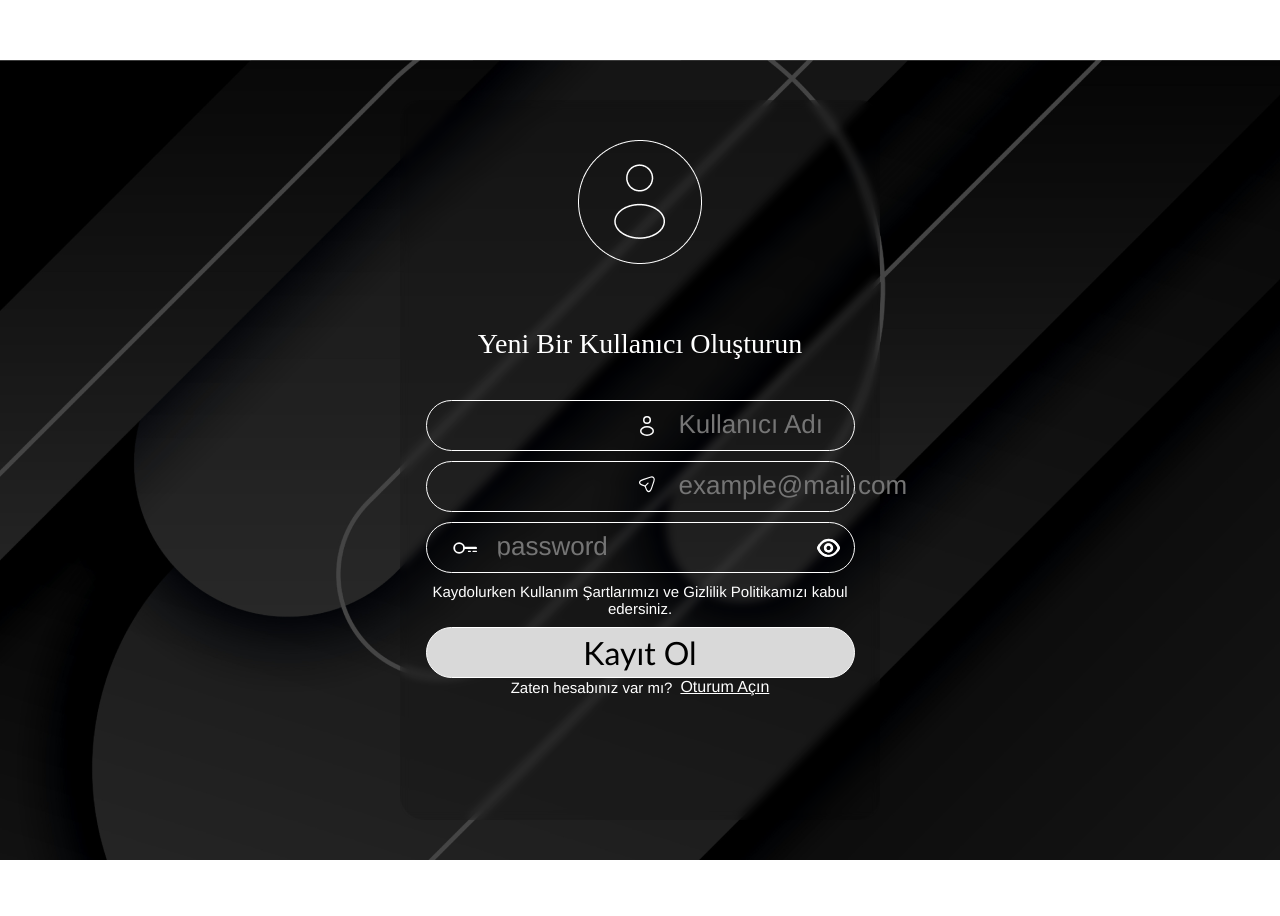
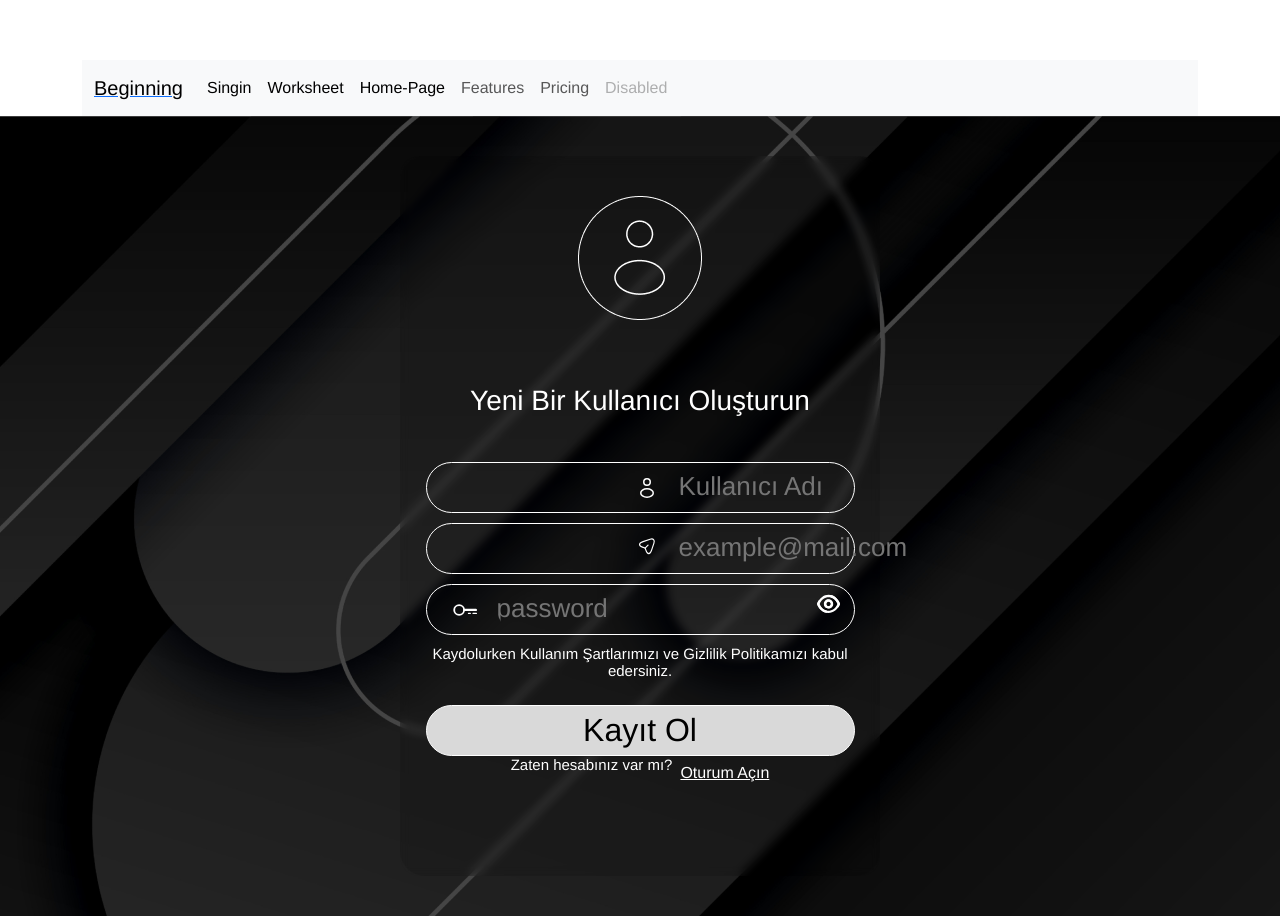
Before and after one commit to mahmali/vue-baslangic-uygulamalar, a Vue app: page /singin in a window 1280 px wide. Before the commit the page ends 860 px from the top, so only its background shows below. Built offline with nearby package versions, Linux system fonts and the light colour scheme.

Commit message:
Worksheet add

```diff
--- a/index.html
+++ b/index.html
@@ -4,6 +4,7 @@
     <meta charset="utf-8">
     <meta name="viewport" content="width=device-width,initial-scale=1.0">
     <title>Sing in</title>
+    <link href="https://cdn.jsdelivr.net/npm/bootstrap@5.3.0-alpha1/dist/css/bootstrap.min.css" rel="stylesheet" integrity="sha384-GLhlTQ8iRABdZLl6O3oVMWSktQOp6b7In1Zl3/Jr59b6EGGoI1aFkw7cmDA6j6gD" crossorigin="anonymous">
     <link rel="stylesheet" href="src/styles/app.css">
 
   </head>
@@ -11,5 +12,8 @@
   <body>
     <div id="app"><p>html sayfasi</p></div>
     <!-- built files will be auto injected -->
+    <script src="https://cdn.jsdelivr.net/npm/@popperjs/core@2.11.6/dist/umd/popper.min.js" integrity="sha384-oBqDVmMz9ATKxIep9tiCxS/Z9fNfEXiDAYTujMAeBAsjFuCZSmKbSSUnQlmh/jp3" crossorigin="anonymous"></script>
+    <script src="https://cdn.jsdelivr.net/npm/bootstrap@5.3.0-alpha1/dist/js/bootstrap.min.js" integrity="sha384-mQ93GR66B00ZXjt0YO5KlohRA5SY2XofN4zfuZxLkoj1gXtW8ANNCe9d5Y3eG5eD" crossorigin="anonymous"></script>
+    <script src="https://cdn.jsdelivr.net/npm/bootstrap@5.3.0-alpha1/dist/js/bootstrap.bundle.min.js" integrity="sha384-w76AqPfDkMBDXo30jS1Sgez6pr3x5MlQ1ZAGC+nuZB+EYdgRZgiwxhTBTkF7CXvN" crossorigin="anonymous"></script>
   </body>
 </html>
--- a/src/App.vue
+++ b/src/App.vue
@@ -1,17 +1,18 @@
 <template>
   <div id="app">
+    <appheader></appheader>
     <router-view></router-view>
   </div>
 </template>
 
 <script>
 
-import calismasayfasi from './components/Calismasayfasi.vue'
+import header from './components/page/header.vue'
 
 export default {
   name: 'App',
   components: {
-    calisma: calismasayfasi
+    appheader: header
   }
 }
 </script>
--- a/src/components/Singin.vue
+++ b/src/components/Singin.vue
@@ -1,22 +1,24 @@
 <template>
-  <div class="container">
+  <div class="container-fluid">
+    <div class="col-md-12">
+      <div class="row">
         <div class="wrapper">
           <div class="img">
-        <img id="img" src="../assets/singin/İcon 124px.png" height="124" width="124"/>
+            <img id="img" src="../assets/singin/İcon 124px.png" alt="#" height="124" width="124"/>
           </div>
-      <p id="h1" style="font-family: Poppins">Yeni Bir Kullanıcı Oluşturun</p>
+          <p id="h1" >Yeni Bir Kullanıcı Oluşturun</p>
           <div class="input-user">
-        <img id="icon" src="../assets/singin/user-icon.svg" width="24" height="24" />
+            <img id="icon" src="../assets/singin/user-icon.svg" width="24" height="24" alt="#" />
             <input style="color: white" type="text" placeholder="Kullanıcı Adı">
           </div>
           <div class="input-user">
-        <img id="icon" src="../assets/singin/email-icon.svg" width="24" height="24" />
+            <img id="icon" src="../assets/singin/email-icon.svg" width="24" height="24" alt="#"/>
             <input style="color: white" type="email" placeholder="example@mail.com">
           </div>
           <div class="input-user">
-        <img id="icon" src="../assets/singin/password-icon.svg" width="24" height="24" />
+            <img id="icon" src="../assets/singin/password-icon.svg" width="24" height="24" alt="#"/>
             <input id="input_Password" style="color: white" type="password" placeholder="password">
-        <img id="eye" src="../assets/singin/eyelash.svg" width="24" height="24">
+            <img id="eye" src="../assets/singin/eyelash.svg" width="24" height="24" alt="#">
           </div>
           <p id="txt-ks">Kaydolurken Kullanım Şartlarımızı ve Gizlilik Politikamızı
             kabul edersiniz.</p>
@@ -24,6 +26,8 @@
           <div id="oturumacin">
             <p style="margin-right: 8px" id="txt-ks">Zaten hesabınız var mı?   </p>
             <a href="https://www.w3schools.com/tags/tag_link.asp">Oturum Açın</a>
+          </div>
+        </div>
       </div>
     </div>
   </div>
@@ -42,12 +46,14 @@ export default {
 #oturumacin a{
   color: #FFFFFF;
 }
-.container{
+.row{
   display: flex;
   align-items: center;
   justify-content: center;
   height: 100vh;
   overflow-y: hidden;
+}
+.container-fluid{
   background-color: #2c3e50;
   background: url(../assets/singin/bg-black.png) no-repeat;
 }
@@ -74,7 +80,7 @@ export default {
 #h1{
   color: white;
   font-size: 28px;
-  font-family: 'Gill Sans';
+  /*font-family: 'Gill Sans';*/
   font-style: normal;
   margin-bottom: 40px;
 }
@@ -92,8 +98,8 @@ input{
   font-size: 26px;
 }
 .input-user{
-  background-color: black;
-  background: transparent;
+  /*background-color: black;*/
+  /*background: transparent;*/
   box-sizing: border-box;
   width: 429px;
   height: 51px;
@@ -118,11 +124,11 @@ input[type="text"]:focus:hover {
   outline: none;
   box-shadow: none;
   border:none;
-  border-radius:none;
+  /*border-radius:none;*/
   color: white;
 }
 #txt-ks{
-  font-family: 'Helvetica';
+  /*font-family: 'Helvetica';*/
   font-style: normal;
   font-weight: 400;
   font-size: 15px;
@@ -152,7 +158,7 @@ input[type="text"]:focus:hover {
   border: 0.5px solid #FFFFFF;
   border-radius: 35px;
 
-  font-family: 'Gill Sans';
+  /*font-family: 'Gill Sans';*/
   font-style: normal;
   font-weight: 400;
   font-size: 32px;
--- a/src/components/Calismasayfasi.vue
+++ b/src/components/Worksheet.vue
@@ -19,7 +19,7 @@
 
 <script>
 export default {
-  name: 'Calismasayfasi',
+  name: 'Workshoot',
   data () {
     return {
       msg: 'data içindeki msg ',
--- a/src/components/HelloWorld.vue
+++ b/src/components/beginning.vue
@@ -1,16 +1,12 @@
 <template>
   <div class="container">
-    <div class="row">
-      <div class="col-md-12">
-        <p>Hello word sayfası</p>
-      </div>
-    </div>
+    <p>başlangıç sayfası</p>
   </div>
 </template>
 
 <script>
 export default {
-  name: 'HelloWorld',
+  name: 'beginning',
   data () {
     return {
     }
--- /dev/null
+++ b/src/components/page/header.vue
@@ -0,0 +1,51 @@
+<template>
+  <div class="container">
+    <nav class="navbar navbar-expand-lg bg-body-tertiary">
+      <div class="container-fluid">
+        <router-link
+          to="/">
+          <a class="navbar-brand">Beginning</a>
+        </router-link>
+        <button class="navbar-toggler" type="button" data-bs-toggle="collapse" data-bs-target="#navbarNav" aria-controls="navbarNav" aria-expanded="false" aria-label="Toggle navigation">
+          <span class="navbar-toggler-icon"></span>
+        </button>
+        <div class="collapse navbar-collapse" id="navbarNav">
+          <ul class="navbar-nav">
+            <router-link
+              to="/singin"
+              tag="li">
+              <a class="nav-link active" aria-current="page">Singin</a>
+            </router-link>
+            <router-link
+              to="/singin"
+              tag="li">
+              <a class="nav-link active" aria-current="page">Worksheet</a>
+            </router-link>
+            <li class="nav-item">
+              <a class="nav-link active" aria-current="page" href="#">Home-Page</a>
+            </li>
+            <li class="nav-item">
+              <a class="nav-link" href="#">Features</a>
+            </li>
+            <li class="nav-item">
+              <a class="nav-link" href="#">Pricing</a>
+            </li>
+            <li class="nav-item">
+              <a class="nav-link disabled">Disabled</a>
+            </li>
+          </ul>
+        </div>
+      </div>
+    </nav>
+  </div>
+</template>
+
+<script>
+export default {
+  name: 'header'
+}
+</script>
+
+<style scoped>
+
+</style>
```
Also changed, not shown: src/routes.js (+6 -4 lines). Lines whose indentation alone changed are shown as unchanged.
